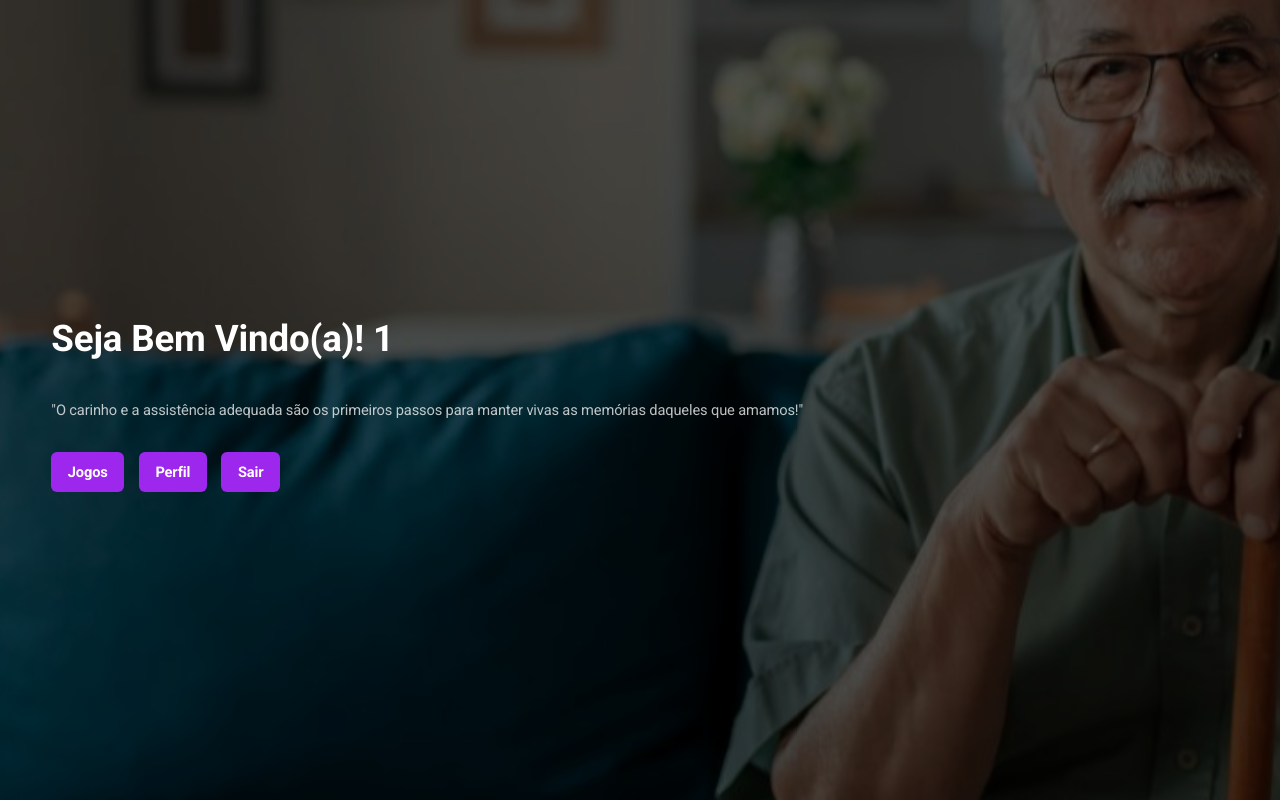
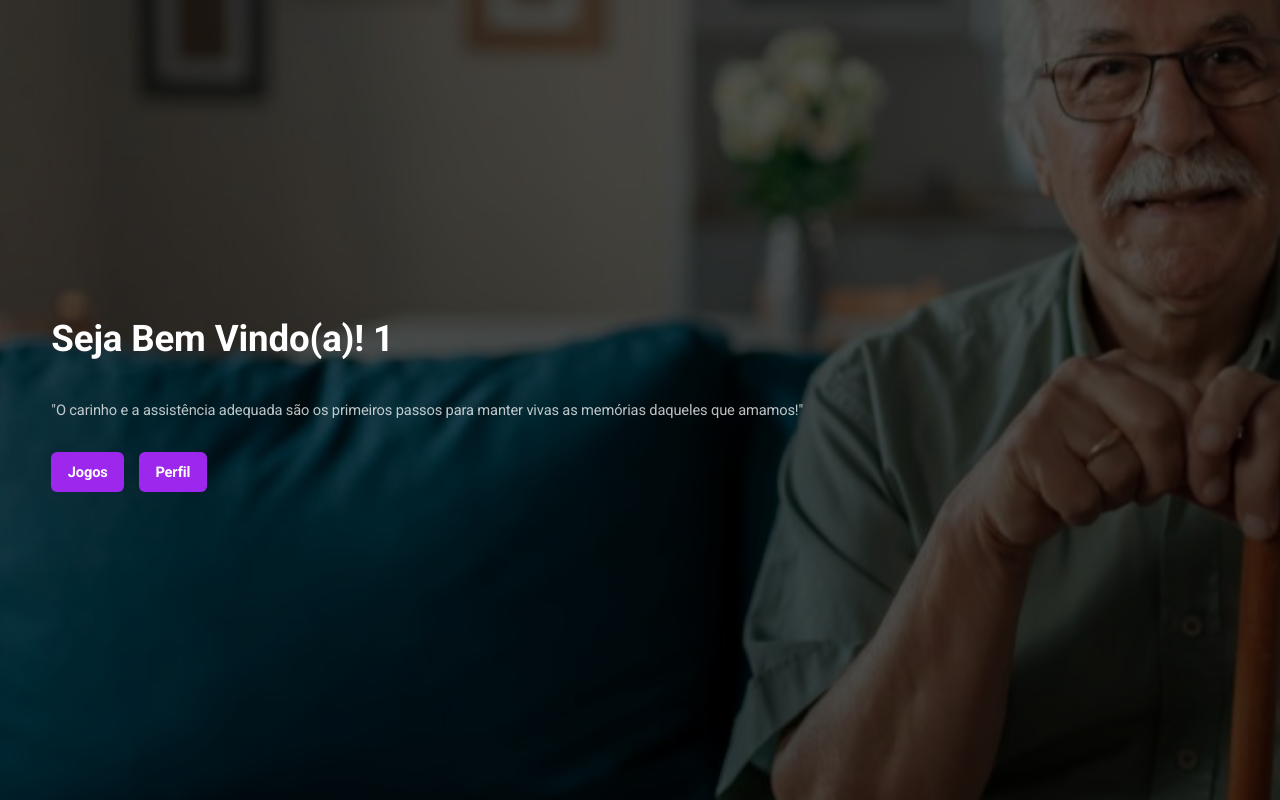
Before and after one commit to DevDanielAlvarez/Minhas-Memorias-MVC-, a PHP site: page /painel in a window 1280 px wide. Run offline with PHP 8.4, Linux system fonts and the light colour scheme; the visitor is signed in with stand-in values (Sample User, id 1).

Commit message:
sair moved

```diff
--- a/App/views/painel/editar.php
+++ b/App/views/painel/editar.php
@@ -35,6 +35,8 @@
     <div class="alinha">
        <div  ><a  ><button  type="button" id="save"  class="btn btn-success form">salvar</button></a></div>
        <div class="form"><a href="/familia/cadastro"  ><button  type="button" class="btn btn-primary">Adicionar Familiar</button></a></div>
+       <div class="form"><a href="/painel/logout"  ><button  type="button" class="btn btn-primary">Sair</button></a></div>
+
        <div class="form"><a  ><button  type="button" class="btn btn-danger">Deletar conta</button></a></div>
     </div>
 </div>
--- a/App/views/painel/home.php
+++ b/App/views/painel/home.php
@@ -10,7 +10,7 @@
 				<input onclick="games()" type="submit" value="Jogos" />
 
 				<input onclick="perfil()" type="submit" value="Perfil" />
-				<input onclick="sair()" type="submit" value="Sair" />
+
 			</form>
 
 		<!-- Scripts -->
@@ -27,8 +27,5 @@
 				{
 					location.href="/painel/perfil";
 				}
-				function sair()
-				{
-					location.href="/painel/logout";
-				}
+
 			</script>
```
